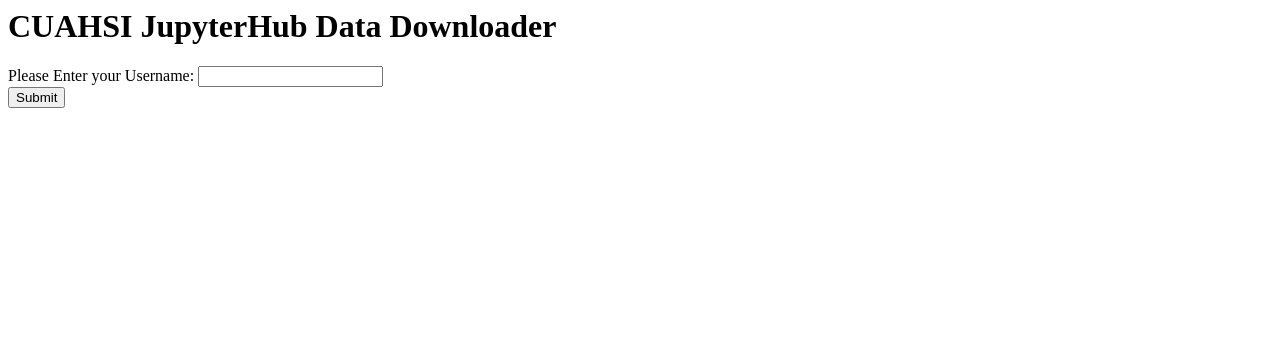
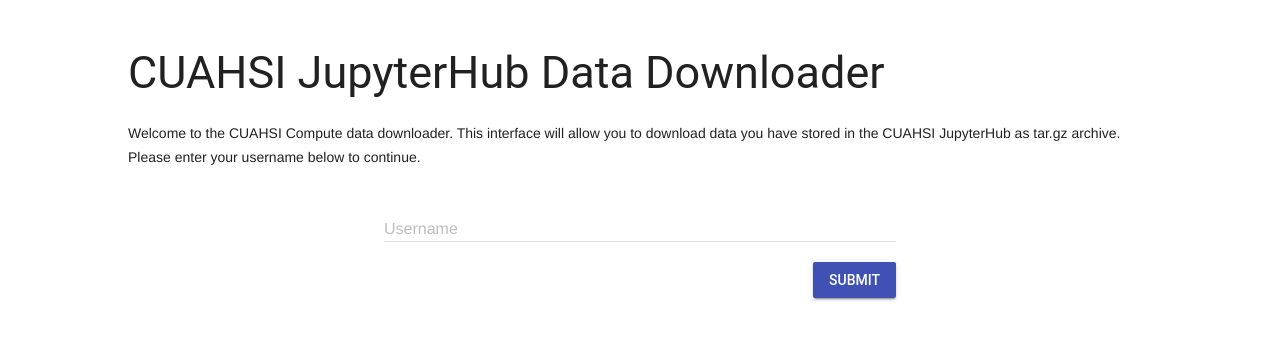
Before and after one commit to CUAHSI/JH-DataDownloader, a Python web app: template app/templates/index.html in a window 1280 px wide. Shown: the top 340 px of the page. Run offline with Jinja, Linux system fonts and the light colour scheme; the template is opened without the code that fills it, so the values that code supplies are empty.

Commit message:
cleaning the interface

```diff
--- a/app/app.py
+++ b/app/app.py
@@ -21,6 +21,7 @@
         endpoints = [
             (r"/", handlers.IndexHandler),
             (r'/user-submit', handlers.SubmitHandler),
+            (r'/complete/(.*)', handlers.CompleteHandler),
             (r"/data/(.*)", tornado.web.StaticFileHandler,
                             {"path": env.data_dir}),
         ]
--- a/app/templates/index.html
+++ b/app/templates/index.html
@@ -1,14 +1,62 @@
 
+<head>
+<link rel="stylesheet" href="https://fonts.googleapis.com/icon?family=Material+Icons">
+<link rel="stylesheet" href="https://code.getmdl.io/1.3.0/material.indigo-pink.min.css">
+<script defer src="https://code.getmdl.io/1.3.0/material.min.js"></script>
 
+	<script>
+		function onSubmit() {
+	    	    document.getElementById('div-submit').style.display = 'none';
+		    document.getElementById('progress-bar').style.display = 'block';
+		}
+	</script>
 
-<h1> CUAHSI JupyterHub Data Downloader</h1>
+<style>
+.center {
+  margin: auto;
+  width: 50%;
+  padding: 10px;
+}
+.title-center {
+  margin: auto;
+  width: 80%;
+  padding: 10px;
+  padding-top: 25px;
+}
 
+</style>
+</head>
+
+<div class=title-center>
+<h2> CUAHSI JupyterHub Data Downloader</h2>
+<p>
+Welcome to the CUAHSI Compute data downloader. This interface will allow you to download data you have stored in the CUAHSI JupyterHub as tar.gz archive. Please enter your username below to continue.
+</p>
+<div>
+
+<div id=content class=center>
 <form method='post' action='/user-submit'>
+    <div id=div-submit>
     <div>
-	<label for="input_username">Please Enter your Username:</label>
-        <input type='text' id='input_username' name='username'>
+      <div class="mdl-textfield mdl-js-textfield mdl-textfield--floating-label"
+	   style='width:100%'>
+        <input class="mdl-textfield__input" type="text" id="input-username" name='username'>
+        <label class="mdl-textfield__label" for="input-username">Username</label>
+      </div>
+
     </div>
     <div>
-        <button type='submit'>Submit</button>
+        <button id=btn-submit
+		type='submit'
+		class='mdl-button mdl-button--colored mdl-js-button mdl-button--raised'
+	        style='float:right'
+		onclick="onSubmit()">Submit</button>
+    </div>
+    </div>
+
+    <div id="progress-bar"
+	 style="display: none;"
+	 class="mdl-progress mdl-js-progress mdl-progress__indeterminate">
+    </div>
     </div>
 </form>
```
Also changed, not shown: app/handlers.py (+11 -2 lines), app/templates/complete.html (added, +36 -0 lines).
